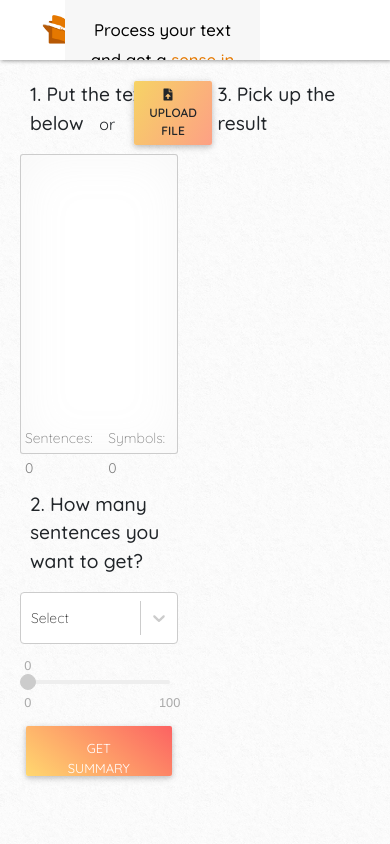
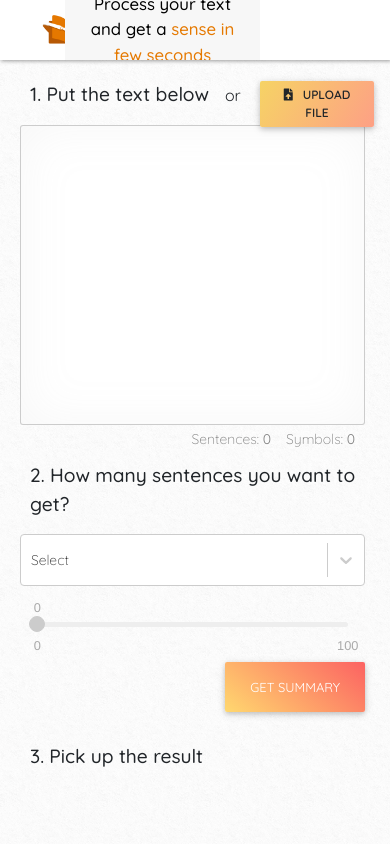
Before and after one commit to bbary00/Press, a React (Create React App) app in the folder src_Frontend/: page /main in a window 390 px wide. Shown: the top 844 px of the page. Built offline with nearby package versions, Linux system fonts and the light colour scheme; what sentence-tokenizer would draw is missing.

Commit message:
responsive layout small fix

```diff
--- a/src_Frontend/src/App.css
+++ b/src_Frontend/src/App.css
@@ -1,4 +1,5 @@
 @import url('https://fonts.googleapis.com/css?family=Quicksand:300,400,500,600&display=swap');
+@import url('https://fonts.googleapis.com/css?family=Roboto:300,300i,400,400i,500,500i,700,700i&display=swap&subset=cyrillic');
 
 /*! normalize.css v8.0.1 | MIT License | github.com/necolas/normalize.css */
 
@@ -359,6 +360,9 @@ body {
   position: relative;
   background-image: url('/images/background-tile.png');
 }
+textarea {
+  font-family: 'Roboto', sans-serif;
+}
 
 .headWrapper {
   display: grid;
--- a/src_Frontend/src/components/Content/Main/TextProcessing/SentenceTemplate/SentenceTemplate.module.css
+++ b/src_Frontend/src/components/Content/Main/TextProcessing/SentenceTemplate/SentenceTemplate.module.css
@@ -7,6 +7,8 @@
 
 .item {
   margin-bottom: 8px;
+  font-family: 'Roboto', sans-serif;
+  font-weight: 400;
 }
 .title {
   grid-area: title;
--- a/src_Frontend/src/components/Content/Main/TextProcessing/TextProcessing.jsx
+++ b/src_Frontend/src/components/Content/Main/TextProcessing/TextProcessing.jsx
@@ -51,7 +51,7 @@ const TextProcessing = (props) => {
 				</div>
 			</div> */}
 			<div className="row no-gutters">
-				<div className="col">
+				<div className="col-xl-6 col-lg-6 col-md-6 col-sm-12">
 					<div className={s.box}>
 						<p className={s.heading}>1. Put the text below &nbsp;&nbsp;
 							<span style={{ fontWeight: '400', fontSize: '1rem' }}>or &nbsp;&nbsp;</span>
@@ -72,7 +72,7 @@ const TextProcessing = (props) => {
 					<div className={s.box}>
 						<p className={s.heading}>2. How many sentences you want to get?</p>
 						<div className="row no-gutters">
-							<div className="col">
+							<div className="col-xl-6 col-lg-6 col-md-6 col-sm-12">
 								<ProcessingSettings
 									numberOfSentencesToProcess={props.numberOfSentencesToProcess}
 									changeNumberOfSentencesToProcess={props.changeNumberOfSentencesToProcess}
@@ -82,14 +82,14 @@ const TextProcessing = (props) => {
 									rangeData={props.rangeData}
 								/>
 							</div>
-							<div className="col">
+							<div className="col-xl-6 col-lg-6 col-md-6 col-sm-12">
 
 								<button type="button" onClick={sendRequest} className={`btn peach-gradient ${s.btnMain}`}>Get summary</button>
 							</div>
 						</div>
 					</div>
 				</div>
-				<div className="col">
+				<div className="col-xl-6 col-lg-6 col-md-6 col-sm-12">
 					<div className={s.box}>
 						<div>
 							<p className={`${s.heading}`}>3. Pick up the result</p>
--- a/src_Frontend/src/components/Content/Main/TextProcessing/TextProcessing.module.css
+++ b/src_Frontend/src/components/Content/Main/TextProcessing/TextProcessing.module.css
@@ -61,6 +61,8 @@ textarea:focus {
   width: auto;
   height: 50px;
   width: auto;
+  margin: 0;
+  padding: 13px 25px 13px 25px;
 }
 
 .btnSmall {
--- a/src_Frontend/src/components/Header/Header.jsx
+++ b/src_Frontend/src/components/Header/Header.jsx
@@ -14,10 +14,17 @@ const Header = (props) => {
           </div>
         </div>
         <div className="col-6">
+          <div className={s.sloganBlock}>
+            <NavLink className={s.item} activeClassName={s.active} to="/main">
+              <div style={{position: 'relative', width: '100%', height: '100%'}}>
+                <p>Process your text and get a <span style={{fontWeight: '500', color: '#E57900'}}>sense in few seconds</span></p>
+              </div>
+            </NavLink>
+          </div>
           <div className={s.menu}>
             <ul>
               <li>
-                <NavLink className={s.item} activeClassName={s.active} to="/main">Process your text and get a <span style={{fontWeight: '500', color: '#E57900'}}>sense in few seconds</span></NavLink>
+
               </li>
               {/* <li>
                 <NavLink className={`${s.item}`} activeClassName={s.active} to="/dialogs">My data</NavLink>
--- a/src_Frontend/src/components/Header/Header.module.css
+++ b/src_Frontend/src/components/Header/Header.module.css
@@ -67,10 +67,16 @@ ul li a:hover {
   color: black;
   background-color: #f7f7f7;
 }
+
+.sloganBlock {
+  width: 100%;
+  height: 100%;
+
+}
 .item {
   display: block;
   color: grey;
-  padding: 15px 25px 0px 25px;
+  padding: 0 25px 0px 25px;
   text-align: center;
   text-decoration: none;
   color: black;
@@ -78,6 +84,13 @@ ul li a:hover {
   height: 100%;
   margin: 0 !important;
   font-size: 1.05rem;
+}
+.item p {
+  position: absolute;
+  top: 48%;
+  text-align: center;
+  transform: translate(0, -50%);
+  margin-bottom: 0;
 }
 /* .item:hover {
   color: black;
```
